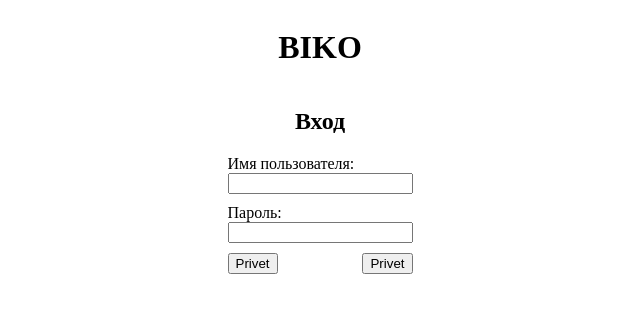
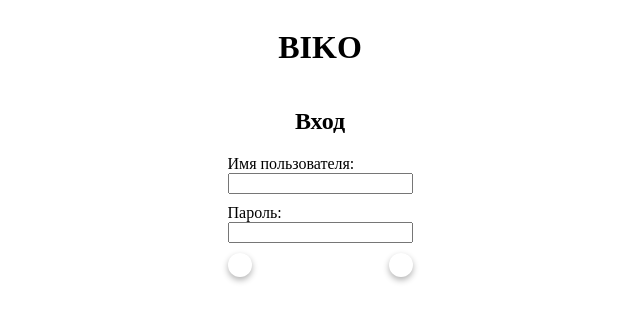
Before and after one commit to Vlad1m1ru5/BiKo-exchanger-ui-ssr, a React app: page / in a window 1280 px wide. Shown: the top 322 px of the page, without its empty margins (320-960 px from the left). Built offline with nearby package versions, Linux system fonts and the light colour scheme; the HTML template or start-up script is replaced by a standard one.

Commit message:
typescript
buttons

```diff
--- a/src/client/biko/app.tsx
+++ b/src/client/biko/app.tsx
@@ -2,6 +2,7 @@ import Group from 'client/components/group'
 import Input from 'client/components/input'
 import React from 'react';
 import styled from 'styled-components'
+import Button from 'client/components/button';
 
 const Centered = styled.div`
   align-items: center;
@@ -33,8 +34,12 @@ const App: React.FC = () => {
           type='text'
         />
         <Group direction='row'>
-          <button>Privet</button>
-          <button>Privet</button>
+          <Button
+            title={'Войти'}
+          />
+          <Button
+            title={'Создать аккаунт'}
+          />
         </Group>
       </Form>
     </Centered>
--- /dev/null
+++ b/src/client/components/button.tsx
@@ -0,0 +1,14 @@
+import styled from "styled-components";
+
+const Button = styled.div<{ title: string }>`
+  border-radius: 12px;
+  box-shadow: 0px 3px 6px rgba(0, 0, 0, 0.3);
+  height: 24px;
+  width: 24px;
+
+  &:hover {
+    box-shadow: 0px 3px 6px rgba(0, 0, 0, 0.3), 0px 0px 6px rgba(0, 0, 0, 0.15);
+  }
+`
+
+export default Button
```
